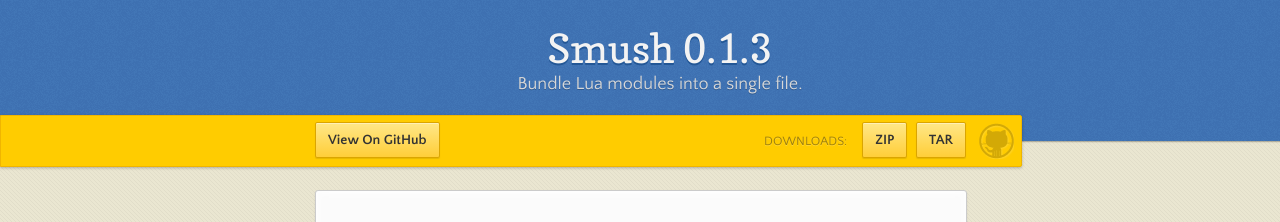
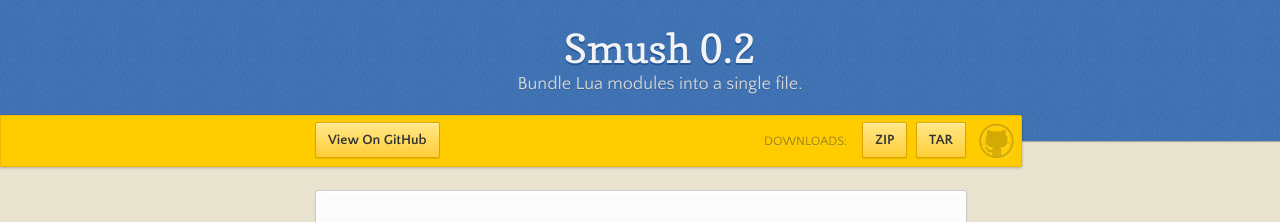
Before and after one commit to gvvaughan/smush, a Jekyll site: the page built from index.md, in a window 1280 px wide. Shown: the top 222 px of the page. Built offline with Jekyll 4.4.1, drawn with Linux system fonts in a browser that asks for light colours; nearby versions of some CDN libraries; our own code applies the rules of GitHub Pages for plain Markdown files.

Commit message:
gh-pages: update to smush 0.2.

```diff
--- a/_config.yml
+++ b/_config.yml
@@ -4,7 +4,7 @@ account: gvvaughan
 name:         Smush
 description:  Bundle Lua modules into a single file.
 forkme:       "https://github.com/gvvaughan/smush"
-release-no:   0.1.3
+release-no:   0.2
 
 url:      "https://gvvaughan.github.io/smush"
 markdown: kramdown
```
